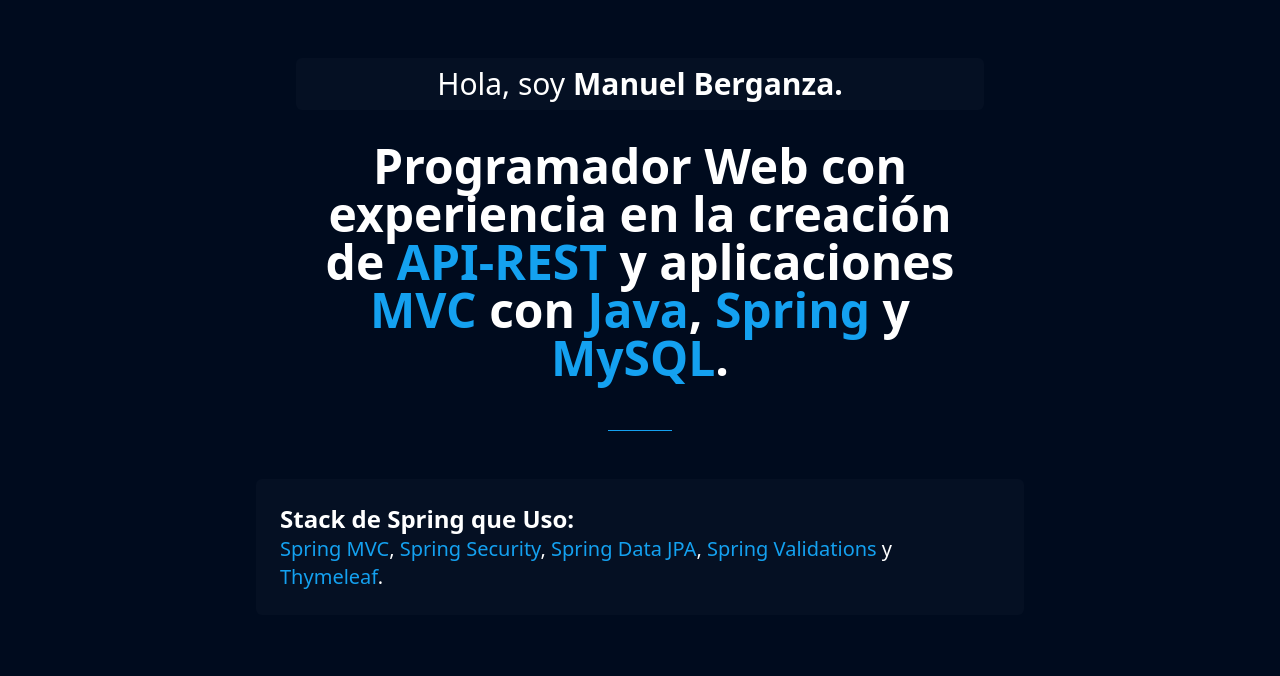
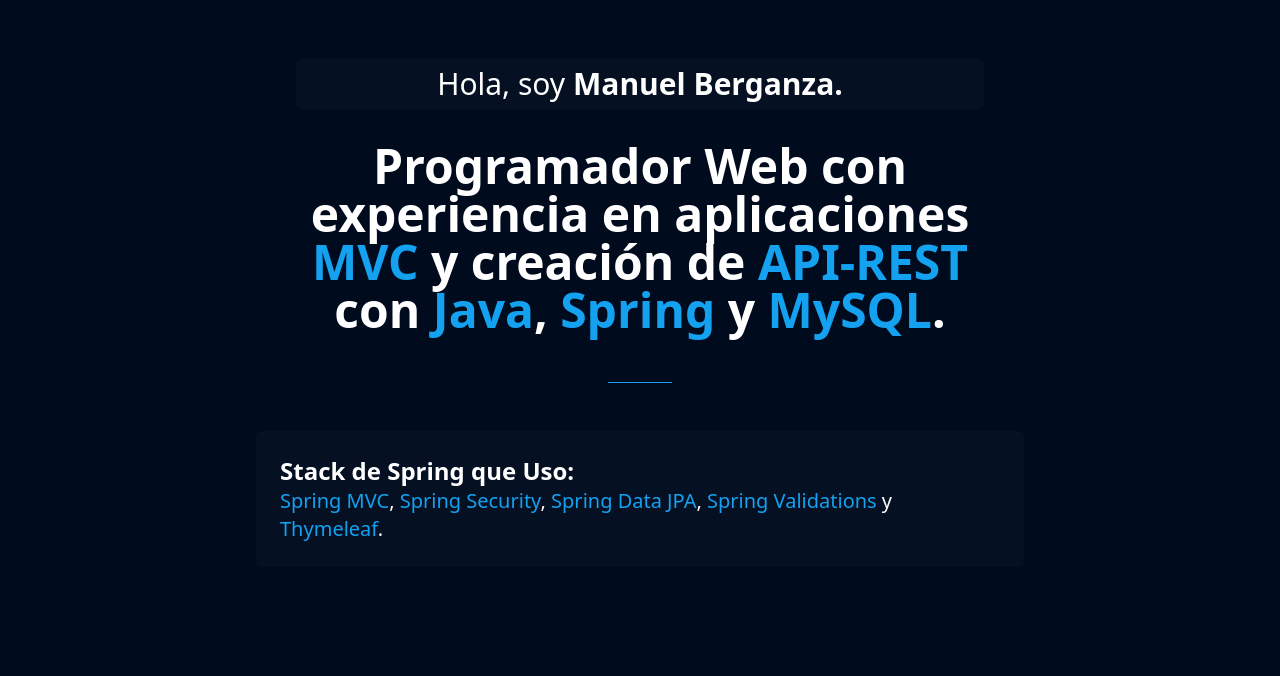
Before and after one commit to manuelberganza-dev/manuelberganza-dev.github.io, an Eleventy site: page code/index.njk in a window 1280 px wide. Shown: the part 97-773 px from the top of the page. Built offline with nearby package versions, Linux system fonts and the light colour scheme; Eleventy itself is replaced by a stand-in of ours; files that its build step writes are made by us from their sources.

Commit message:
Cambio en el parrafo del header

```diff
--- a/code/_includes/header.njk
+++ b/code/_includes/header.njk
@@ -1,7 +1,7 @@
 <header class="mb-16 md:mb-28 w-full md:max-w-3xl md:mx-auto">
     <div class="text-center mx-10 mb-12">
         <h1 class="text-xl md:text-3xl mb-8 bg-gray-700/10 p-2 rounded-md">Hola, soy <span class="font-bold">Manuel Berganza.</span></h1>
-        <p class="text-4xl md:text-5xl font-semibold">Programador Web con experiencia en la creación de <span class="text-mb-blue-light">API-REST</span> y aplicaciones <span class="text-mb-blue-light">MVC</span> con <span class="text-mb-blue-light">Java</span>, <span class="text-mb-blue-light">Spring</span> y <span class="text-mb-blue-light">MySQL</span>.</p>
+        <p class="text-4xl md:text-5xl font-semibold">Programador Web con experiencia en aplicaciones <span class="text-mb-blue-light">MVC</span> y creación de <span class="text-mb-blue-light">API-REST</span> con <span class="text-mb-blue-light">Java</span>, <span class="text-mb-blue-light">Spring</span> y <span class="text-mb-blue-light">MySQL</span>.</p>
     </div>
     <hr class="w-16 border-mb-blue-light mb-12 mx-auto">
 
```
Also changed, not shown: docs/index.html.
